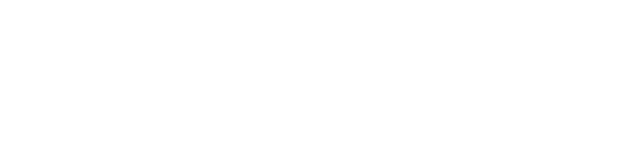
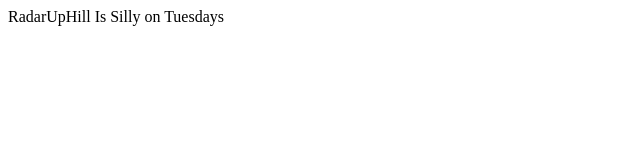
Before and after one commit to Dynonasity/RadarUpHill, a plain HTML site: page index.html in a window 1280 px wide. Shown: the whole page, without its empty margins (0-640 px from the left). Drawn offline with Linux system fonts and the light colour scheme.

Commit message:
Update index.html

```diff
--- a/index.html
+++ b/index.html
@@ -1,8 +1,22 @@
 <html>
-    <body>
 
-        <meta charset="Stormscape fan!!">
+     <head>
+        <meta charset="UTF-8">
+        <title>RadarUpHillDevAproves</title>
+        <meta name="viewport" content="width=device-width, initial-scale=1.0">
+     </head>
 
 
     <body>
+
+        <div id="Text"></div>
+
+        <script>
+            var TextNode = document.createTextNode("RadarUpHill Is Silly on Tuesdays");
+
+            document.getElementById("Text").appendChild(TextNode);
+
+        </script>
+
+    </body>
 <html>
```
